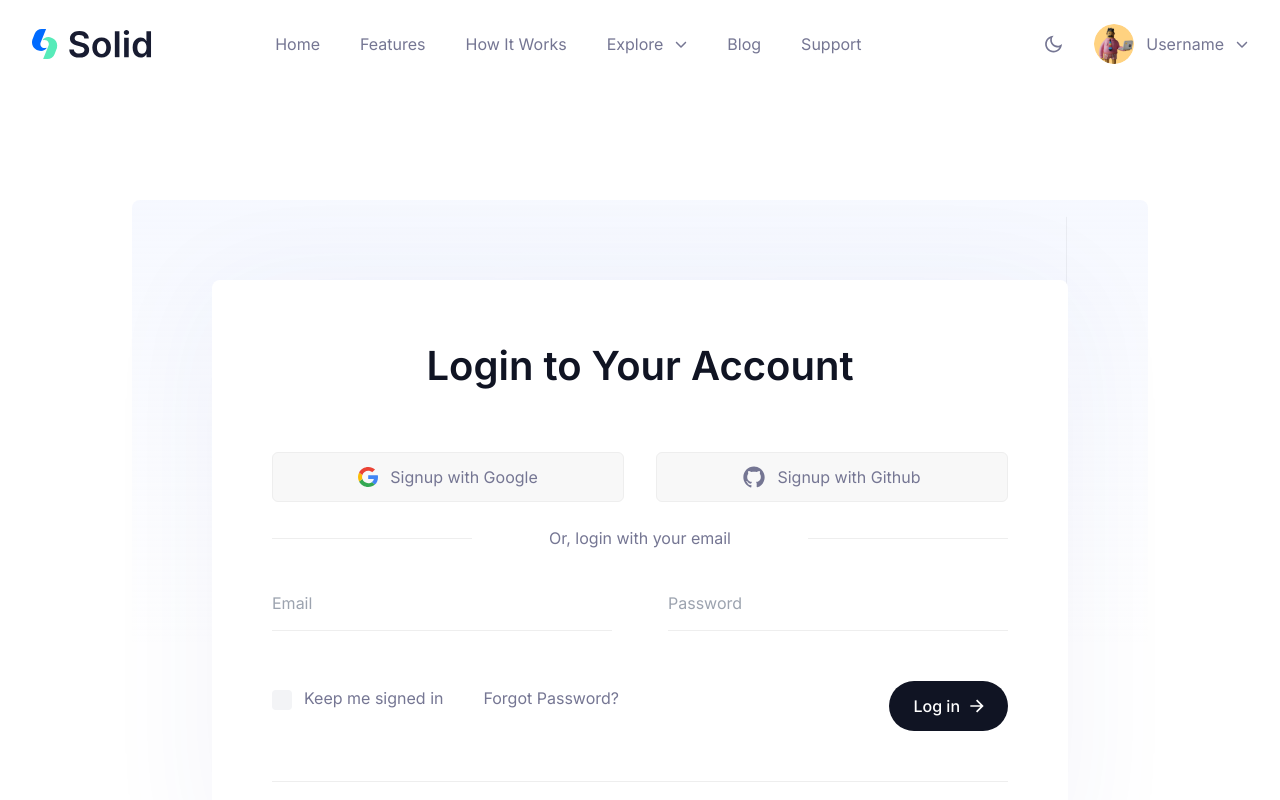
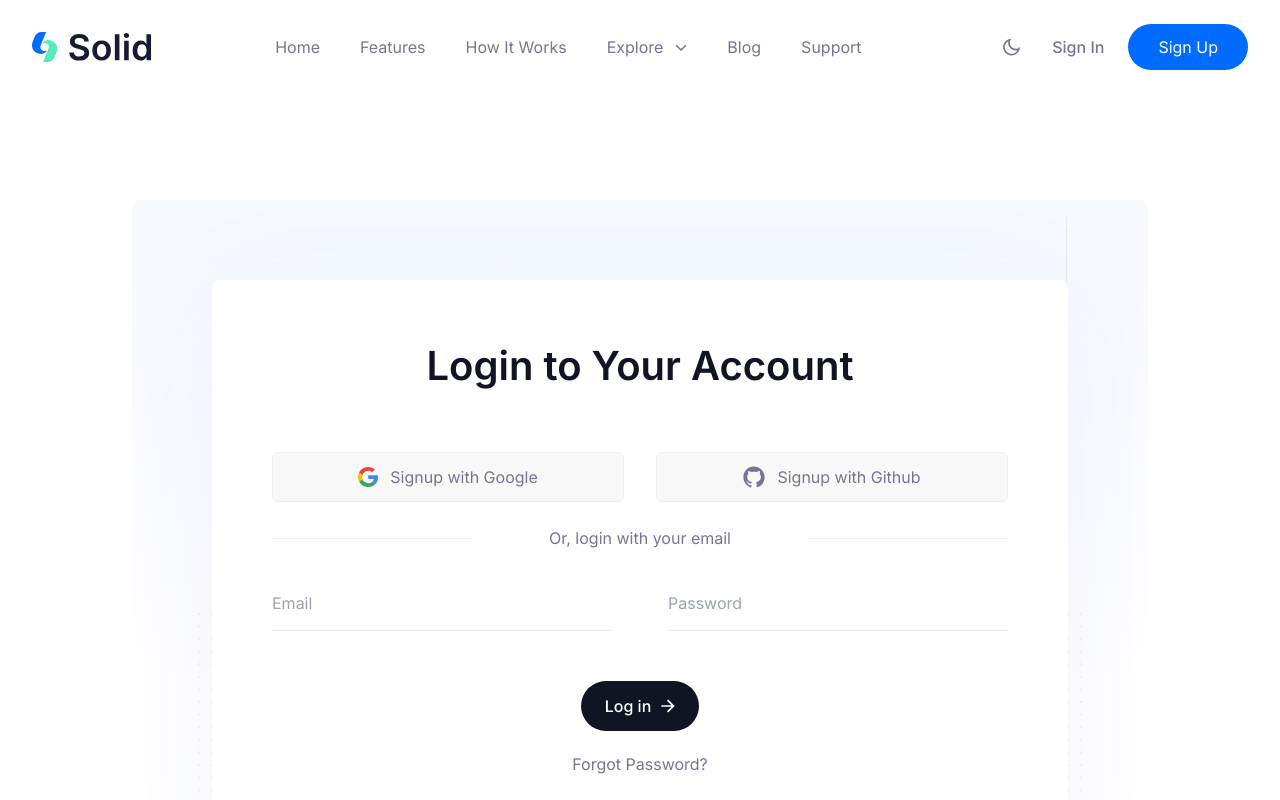
Before and after one commit to abhishek1711mmmut/Testimonial-TrustSphere, a Next.js app in the folder Frontend/: page /auth/signin in a window 1280 px wide. Shown: the top 800 px of the page. Built offline with nearby package versions, Linux system fonts and the light colour scheme.

Commit message:
context api setup done

```diff
--- a/Frontend/src/app/layout.tsx
+++ b/Frontend/src/app/layout.tsx
@@ -7,12 +7,14 @@ import Header from "@/components/Header";
 import ToasterContext from "@/context/ToastContext";
 import Footer from "@/components/Footer";
 import ScrollToTop from "@/components/ScrollToTop";
+import { AppContextProvider } from "@/context/AppContext";
 
 const inter = Inter({ subsets: ["latin"], variable: "--font-inter" });
 
 export const metadata: Metadata = {
   title: "TrustSphere",
-  description: "Discover and share authentic reviews effortlessly with TrustSphere. Our modern platform connects you with genuine feedback and testimonials, helping you make informed decisions and build trust. Join the conversation and see what others are saying today!",
+  description:
+    "Discover and share authentic reviews effortlessly with TrustSphere. Our modern platform connects you with genuine feedback and testimonials, helping you make informed decisions and build trust. Join the conversation and see what others are saying today!",
 };
 
 export default function RootLayout({
@@ -29,9 +31,11 @@ export default function RootLayout({
           // defaultTheme="light"
         >
           <Lines />
-          <Header />
           <ToasterContext />
-          {children}
+          <AppContextProvider>
+            <Header />
+            {children}
+          </AppContextProvider>
           <Footer />
           <ScrollToTop />
         </ThemeProvider>
--- a/Frontend/src/components/Auth/Signin.tsx
+++ b/Frontend/src/components/Auth/Signin.tsx
@@ -1,14 +1,25 @@
 "use client";
+import { useAppContext } from "@/context/AppContext";
 import { motion } from "framer-motion";
 import Image from "next/image";
 import Link from "next/link";
+import { useRouter } from "next/navigation";
 import { useState } from "react";
 
 const Signin = () => {
+  const { setIsAuth } = useAppContext();
+  const router=useRouter();
+
   const [data, setData] = useState({
     email: "",
     password: "",
   });
+
+  const handleSubmit = () => {
+    console.log(data);
+    setIsAuth(true);
+    router.push("/dashboard/overview");
+  };
 
   return (
     <>
@@ -121,7 +132,11 @@ const Signin = () => {
               <span className="dark:bg-stroke-dark hidden h-[1px] w-full max-w-[200px] bg-stroke dark:bg-strokedark sm:block"></span>
             </div>
 
-            <form>
+            <form onSubmit={(e) => {
+              e.preventDefault();
+              handleSubmit();
+              return false;
+            }}>
               <div className="mb-7.5 flex flex-col gap-7.5 lg:mb-12.5 lg:flex-row lg:justify-between lg:gap-14">
                 <input
                   type="text"
@@ -145,45 +160,9 @@ const Signin = () => {
                 />
               </div>
 
-              <div className="flex flex-wrap items-center gap-10 md:justify-between xl:gap-15">
-                <div className="flex flex-wrap gap-4 md:gap-10">
-                  <div className="mb-4 flex items-center">
-                    <input
-                      id="default-checkbox"
-                      type="checkbox"
-                      className="peer sr-only"
-                    />
-                    <span className="border-gray-300 bg-gray-100 text-blue-600 dark:border-gray-600 dark:bg-gray-700 group mt-1 flex h-5 min-w-[20px] items-center justify-center rounded peer-checked:bg-primary">
-                      <svg
-                        className="opacity-0 peer-checked:group-[]:opacity-100"
-                        width="10"
-                        height="8"
-                        viewBox="0 0 10 8"
-                        fill="none"
-                        xmlns="http://www.w3.org/2000/svg"
-                      >
-                        <path
-                          fillRule="evenodd"
-                          clipRule="evenodd"
-                          d="M9.70704 0.792787C9.89451 0.980314 9.99983 1.23462 9.99983 1.49979C9.99983 1.76495 9.89451 2.01926 9.70704 2.20679L4.70704 7.20679C4.51951 7.39426 4.26521 7.49957 4.00004 7.49957C3.73488 7.49957 3.48057 7.39426 3.29304 7.20679L0.293041 4.20679C0.110883 4.01818 0.0100885 3.76558 0.0123669 3.50339C0.0146453 3.24119 0.119814 2.99038 0.305222 2.80497C0.490631 2.61956 0.741443 2.51439 1.00364 2.51211C1.26584 2.50983 1.51844 2.61063 1.70704 2.79279L4.00004 5.08579L8.29304 0.792787C8.48057 0.605316 8.73488 0.5 9.00004 0.5C9.26521 0.5 9.51951 0.605316 9.70704 0.792787Z"
-                          fill="white"
-                        />
-                      </svg>
-                    </span>
-                    <label
-                      htmlFor="default-checkbox"
-                      className="flex max-w-[425px] cursor-pointer select-none pl-3"
-                    >
-                      Keep me signed in
-                    </label>
-                  </div>
-
-                  <a href="#" className="hover:text-primary">
-                    Forgot Password?
-                  </a>
-                </div>
-
+              <div className="flex flex-col items-center gap-2 md:justify-between xl:gap-5">
                 <button
+                  type="submit"
                   aria-label="login with email and password"
                   className="inline-flex items-center gap-2.5 rounded-full bg-black px-6 py-3 font-medium text-white duration-300 ease-in-out hover:bg-blackho dark:bg-btndark dark:hover:bg-blackho"
                 >
@@ -202,6 +181,9 @@ const Signin = () => {
                     />
                   </svg>
                 </button>
+                <Link href="#" className="hover:text-primary">
+                  Forgot Password?
+                </Link>
               </div>
 
               <div className="mt-12.5 border-t border-stroke py-5 text-center dark:border-strokedark">
--- a/Frontend/src/components/Header/index.tsx
+++ b/Frontend/src/components/Header/index.tsx
@@ -7,8 +7,10 @@ import { useState, useRef } from "react";
 import ThemeToggler from "./ThemeToggler";
 import { menuData, profileMenuData } from "./menuData";
 import useOnClickOutside from "@/hooks/useOnClickOutside";
+import { useAppContext } from "@/context/AppContext";
 
 const Header = () => {
+  const { isAuth, setIsAuth } = useAppContext();
   const [navigationOpen, setNavigationOpen] = useState(false);
   const [dropdownToggler, setDropdownToggler] = useState(false);
   const [profileDropdown, setProfileDropdown] = useState(false); // Profile dropdown
@@ -157,7 +159,7 @@ const Header = () => {
               <div className="mt-7 flex items-center gap-6 lg:mt-0">
                 <ThemeToggler />
 
-                {isLoggedIn ? (
+                {isAuth ? (
                   <div className="relative" ref={profileDropdownRef}>
                     <button
                       onClick={toggleProfileDropdown}
@@ -198,6 +200,17 @@ const Header = () => {
                             </Link>
                           </li>
                         ))}
+                        <li className="px-4 py-1 hover:text-primary">
+                          <Link
+                            href="/"
+                            onClick={()=>{
+                              setIsAuth(false);
+                              toggleProfileDropdown();
+                            }}
+                          >
+                            Sign Out
+                          </Link>
+                        </li>
                       </ul>
                     )}
                   </div>
--- a/Frontend/src/components/Header/menuData.tsx
+++ b/Frontend/src/components/Header/menuData.tsx
@@ -77,12 +77,6 @@ const profileMenuData: Menu[] = [
     newTab: false,
     path: "/dashboard/settings",
   },
-  {
-    id: 3,
-    title: "Sign out",
-    newTab: false,
-    path: "/logout",
-  },
 ];
 
 export { menuData, profileMenuData };
--- /dev/null
+++ b/Frontend/src/context/AppContext.tsx
@@ -0,0 +1,52 @@
+"use client";
+import { createContext, useContext, useState } from "react";
+
+// const AppContext = createContext({
+//   isLoading: false,
+//   setIsLoading: (value: boolean) => {},
+//   token: "",
+//   setToken: (value: string) => {},
+//   user: {},
+//   setUser: (value: any) => {},
+//   signupData: {},
+//   setSignupData: (value: any) => {},
+//   isAuth: false,
+//   setIsAuth: (value: boolean) => {},
+// });
+
+const AppContext = createContext<any>({});
+
+export const AppContextProvider = ({
+  children,
+}: {
+  children: React.ReactNode;
+}) => {
+  const [isLoading, setIsLoading] = useState(false);
+  const [token, setToken] = useState("");
+  const [user, setUser] = useState<any>({});
+  const [signupData, setSignupData] = useState<any>({});
+  const [isAuth, setIsAuth] = useState(false);
+
+  const value = {
+    isLoading,
+    setIsLoading,
+    token,
+    setToken,
+    user,
+    setUser,
+    signupData,
+    setSignupData,
+    isAuth,
+    setIsAuth,
+  };
+
+  return <AppContext.Provider value={value}>{children}</AppContext.Provider>;
+};
+
+export function useAppContext() {
+  const context = useContext(AppContext);
+  if (context === undefined) {
+    throw new Error("useAppContext must be used within a AppProvider");
+  }
+  return context;
+}
```
